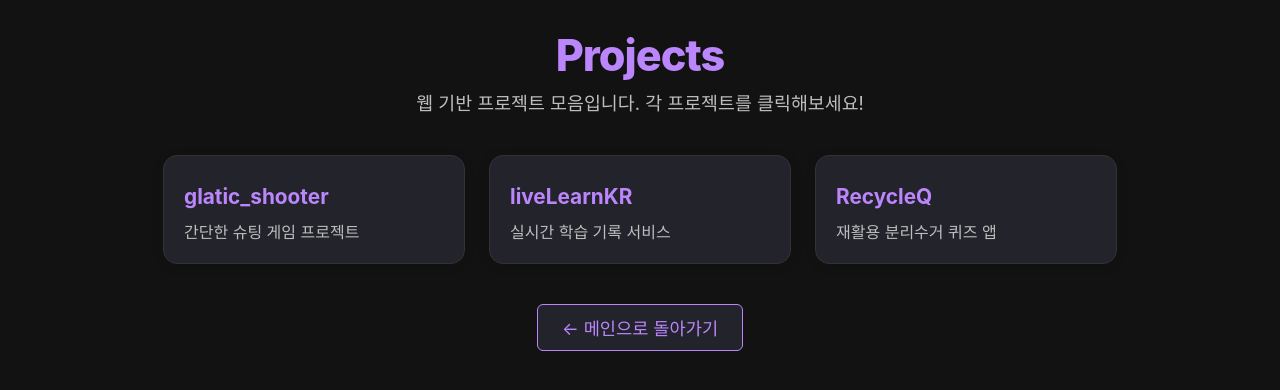
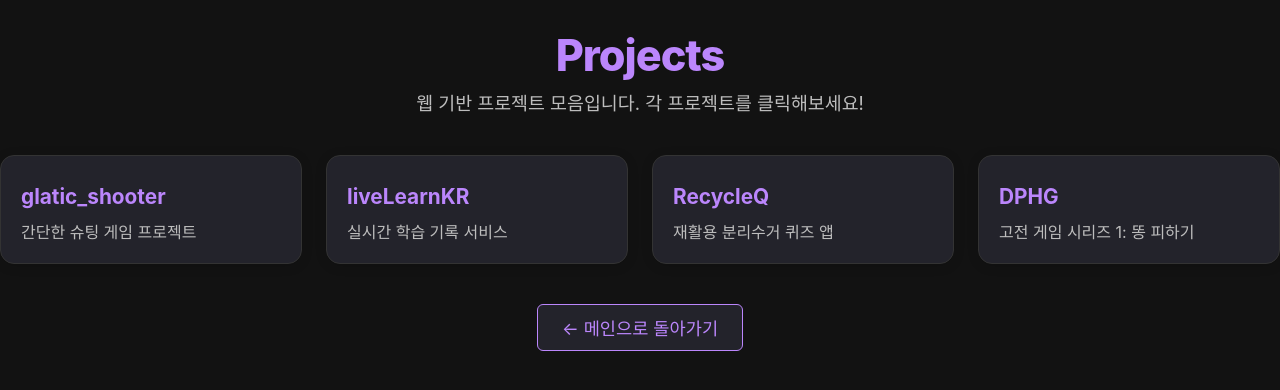
Before and after one commit to hojun313/hojun313.github.io, a Jekyll site: the page projects/index.html, which Jekyll copies as it is, in a window 1280 px wide. Shown: the top 390 px of the page. Built offline with Jekyll 4.4.1, drawn with Linux system fonts in a browser that asks for light colours.

Commit message:
Update index.html

```diff
--- a/projects/index.html
+++ b/projects/index.html
@@ -31,6 +31,12 @@
                     <p>재활용 분리수거 퀴즈 앱</p>
                 </a>
             </li>
+            <li class="project-card">
+                <a href="https://hojun313.github.io/DPHG/">
+                    <h2>DPHG</h2>
+                    <p>고전 게임 시리즈 1: 똥 피하기</p>
+                </a>
+            </li>
             <!-- 여기에 프로젝트를 추가하세요 -->
         </ul>
         <nav class="projects-nav">
```
